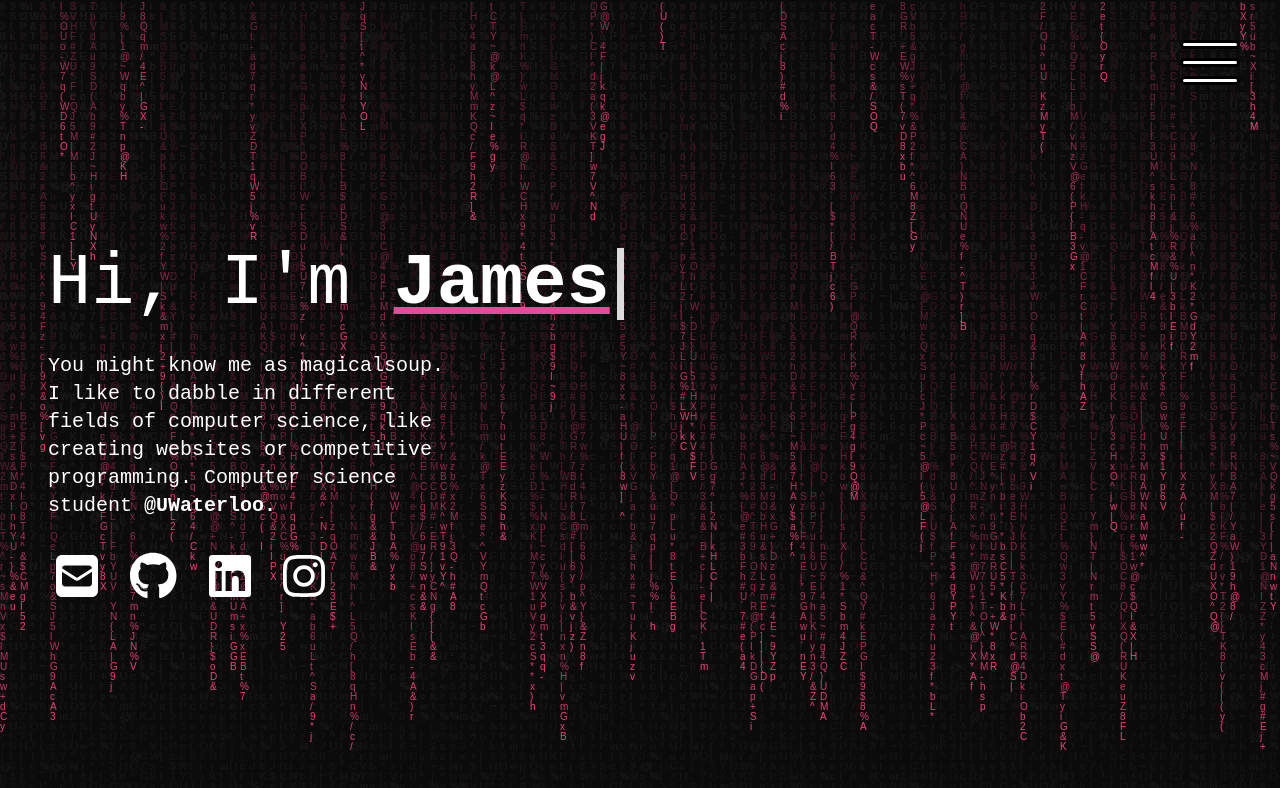
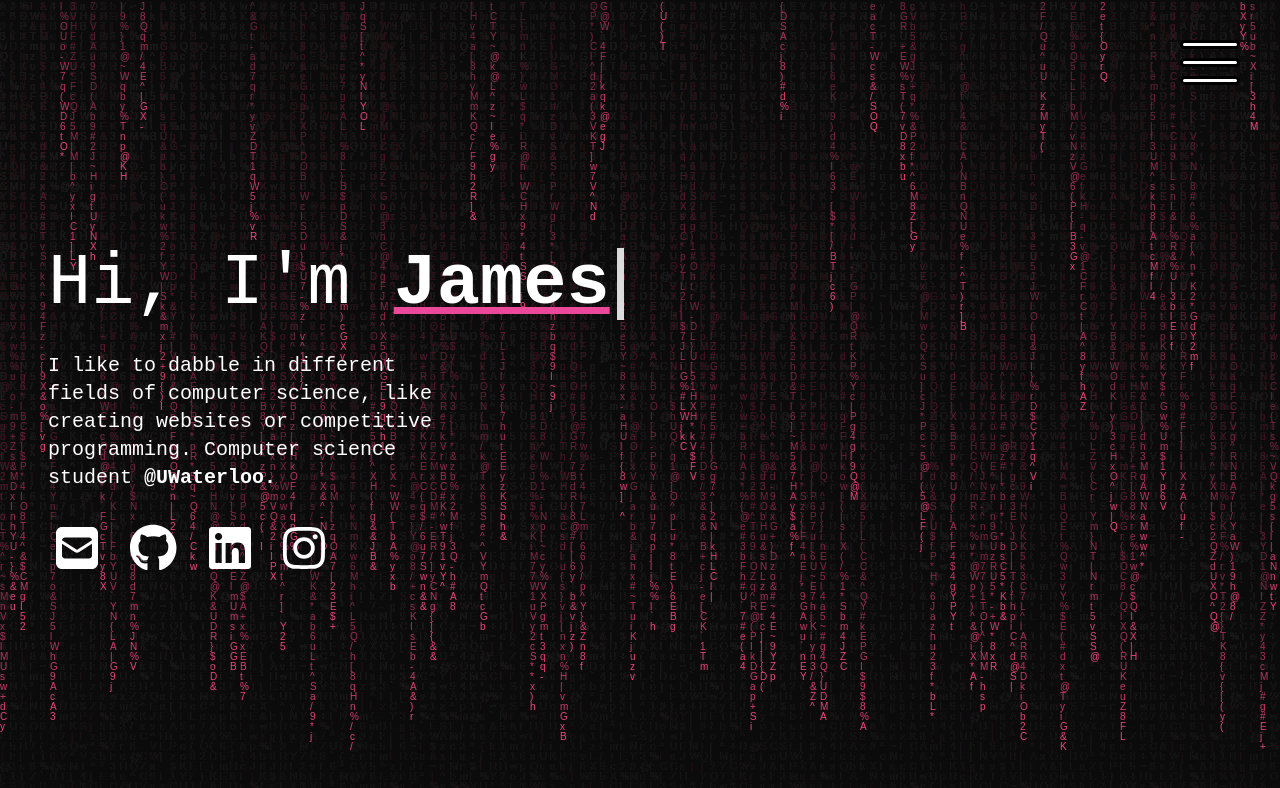
Before and after one commit to magicalsoup/magicalsoup-website, a Next.js app: page / in a window 1280 px wide. Shown: the top 788 px of the page. Built offline with nearby package versions, Linux system fonts and the light colour scheme.

Commit message:
small fixes

```diff
--- a/pages/index.js
+++ b/pages/index.js
@@ -73,12 +73,12 @@ export default function Home() {
                             Hi, I'm <a className="font-bold underline decoration-pink-500">James</a>
                         </h1>
                         <p className="text-white text-md sm:text-xl" id="body-text">
-                            You might know me as magicalsoup. I like to dabble in different fields of computer science,
+                            I like to dabble in different fields of computer science,
                             like creating websites or competitive programming. Computer science student
                             <a className="font-bold hover:text-gray-300" href="https://uwaterloo.ca/" target="_blank"> @UWaterloo.</a>
                         </p>
                         <div className="space-x-8 pl-2">
-                            <a href="mailto:amagicalsoup@gmail.com">
+                            <a href="">
                             <FontAwesomeIcon
                                 icon={faEnvelopeSquare}
                                 className="text-white text-3xl sm:text-5xl transition-all duration-300 ease-in-out hover:text-gray-300"
```
